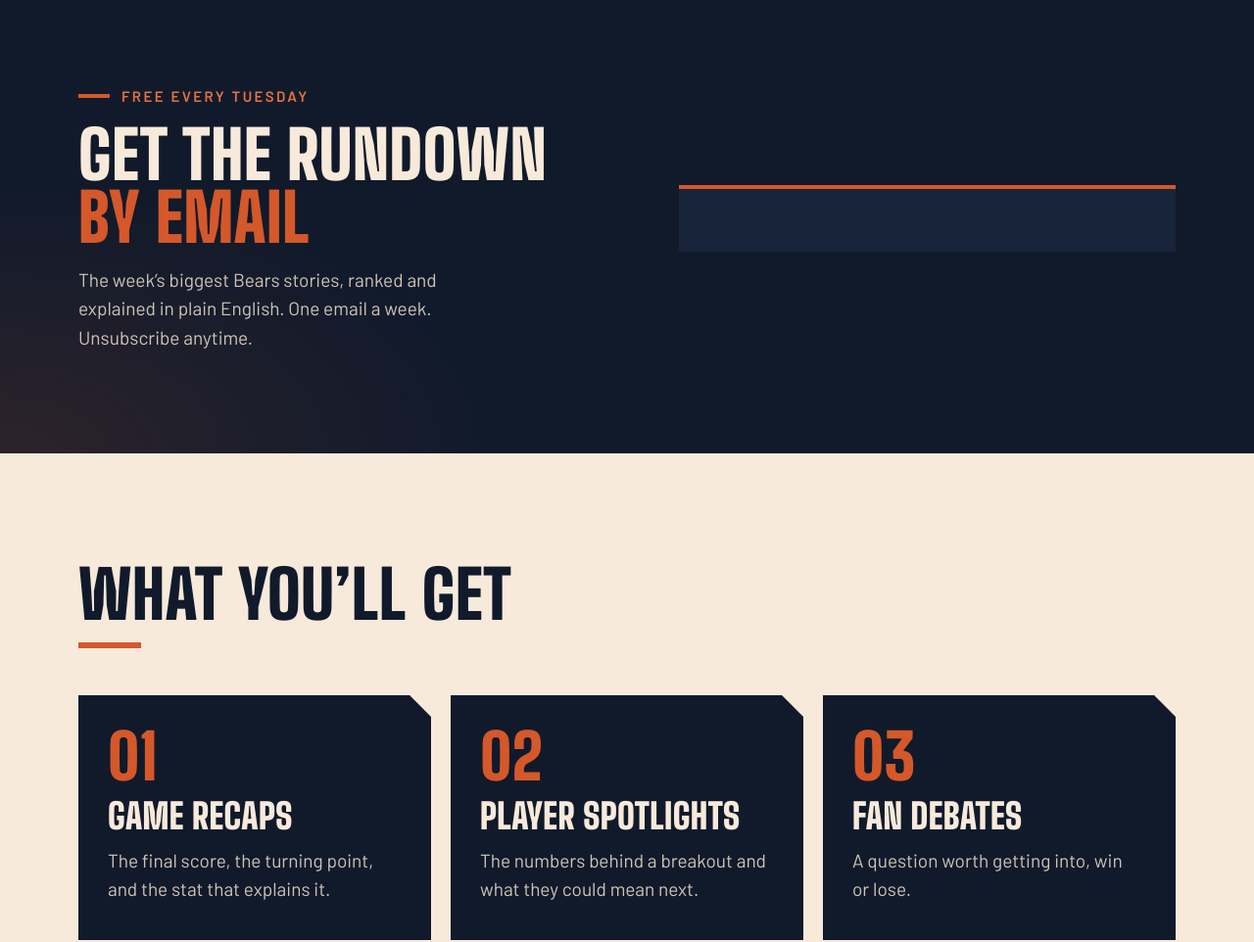
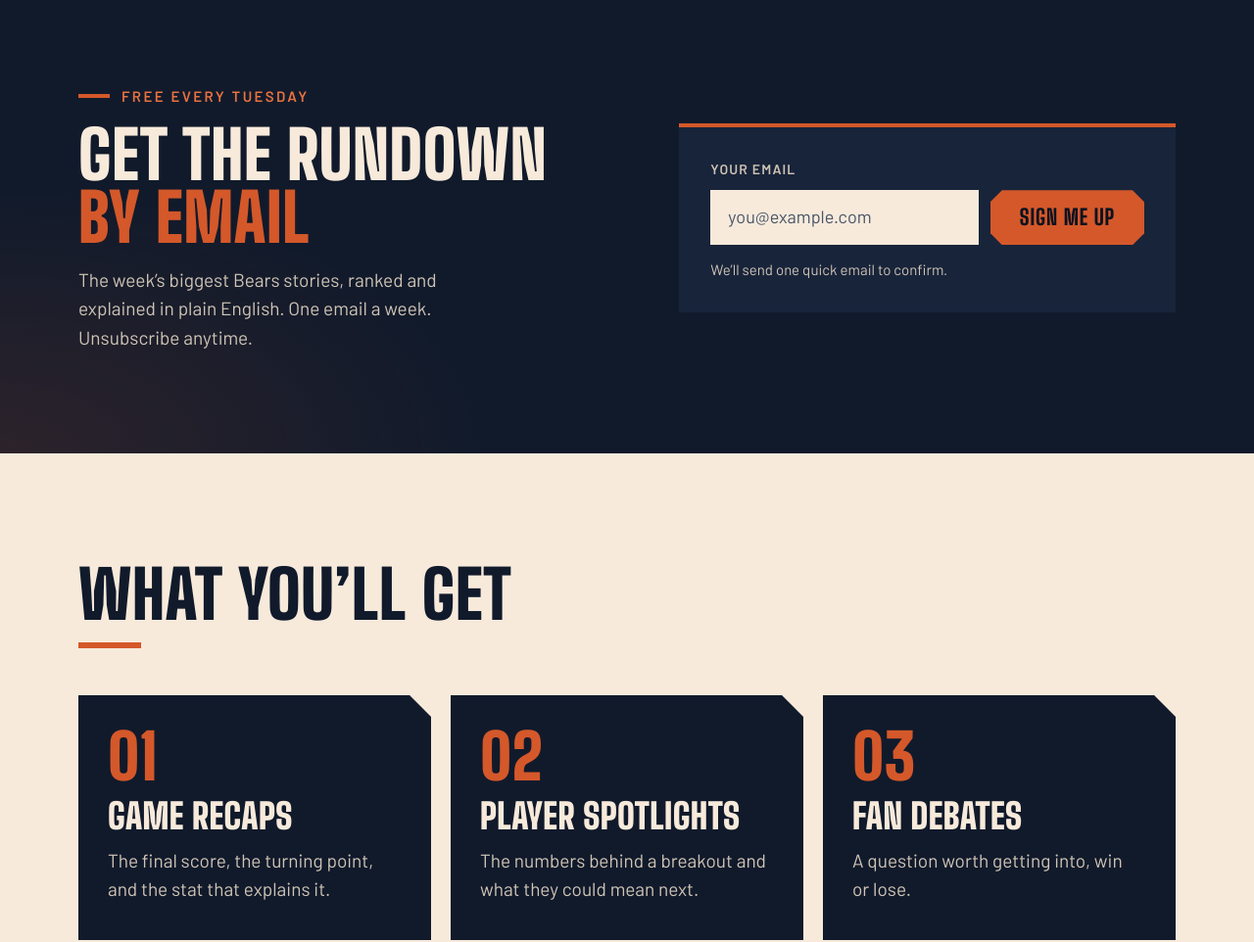
Before and after one commit to jamellewisbranding/fourthand312, a plain HTML site: page site/index.html in a window 1280 px wide. Shown: the part 2080-3042 px from the top of the page at 98% size. Drawn offline with Linux system fonts and the light colour scheme.

Commit message:
Build native signup form and thanks page (Kit form ID pending)
Co-Authored-By: Claude Opus 5.5 <noreply@anthropic.com>
Claude-Session: https://claude.ai/code/session_01GEB5CM7uDHzujqEDZZaXSV

```diff
--- a/site/index.html
+++ b/site/index.html
@@ -132,7 +132,15 @@
           <p class="signup__text">The week’s biggest Bears stories, ranked and explained in plain English. One email a week. Unsubscribe anytime.</p>
         </div>
         <div class="signup__form" id="signup-form">
-          <!-- SIGNUP_EMBED: the email tool's signup form code goes here -->
+          <!-- Posts to the Kit form. Kit sends a confirm email, then sends people to /thanks/. -->
+          <form class="signup-form" action="https://app.kit.com/forms/KIT_FORM_ID/subscriptions" method="post">
+            <label class="signup-form__label" for="signup-email">Your email</label>
+            <div class="signup-form__row">
+              <input class="signup-form__input" id="signup-email" type="email" name="email_address" autocomplete="email" placeholder="you@example.com" required>
+              <button class="btn signup-form__btn" type="submit">Sign me up</button>
+            </div>
+            <p class="signup-form__note">We’ll send one quick email to confirm.</p>
+          </form>
         </div>
       </div>
     </section>
--- a/site/styles.css
+++ b/site/styles.css
@@ -574,12 +574,55 @@ h1, h2, h3, p { margin: 0; }
   border-top: 4px solid var(--orange);
 }
 
-/* Keeps any embedded form or iframe inside the box on small screens */
-.signup__form iframe,
-.signup__form form {
+.signup__form { container-type: inline-size; }
+
+/* Native form that posts straight to Kit. No third-party scripts. */
+.signup-form__label {
   display: block;
+  margin-bottom: 10px;
+  color: var(--cream-muted);
+  font-size: 0.875rem;
+  font-weight: 600;
+  letter-spacing: 0.08em;
+  text-transform: uppercase;
+}
+
+.signup-form__row {
+  display: grid;
+  gap: 12px;
+}
+
+.signup-form__input {
   width: 100%;
-  max-width: 100%;
+  min-width: 0;
+  min-height: 56px;
+  padding: 0 16px;
+  border: 2px solid var(--cream);
+  border-radius: 0;
+  background: var(--cream);
+  color: var(--navy-deep);
+  font: inherit;
+  font-size: 1.125rem;
+}
+.signup-form__input::placeholder { color: var(--navy-soft); opacity: 1; }
+.signup-form__input:focus-visible { border-color: var(--orange); outline-offset: 3px; }
+
+.signup-form__btn {
+  width: 100%;
+  border: 0;
+  background: none;
+  cursor: pointer;
+}
+
+.signup-form__note {
+  margin-top: 14px;
+  color: var(--cream-muted);
+  font-size: 0.9375rem;
+}
+
+@container (min-width: 440px) {
+  .signup-form__row { grid-template-columns: 1fr auto; }
+  .signup-form__btn { width: auto; }
 }
 
 @media (min-width: 820px) {
```
Also changed, not shown: site/thanks/index.html (added, +45 -0 lines).
